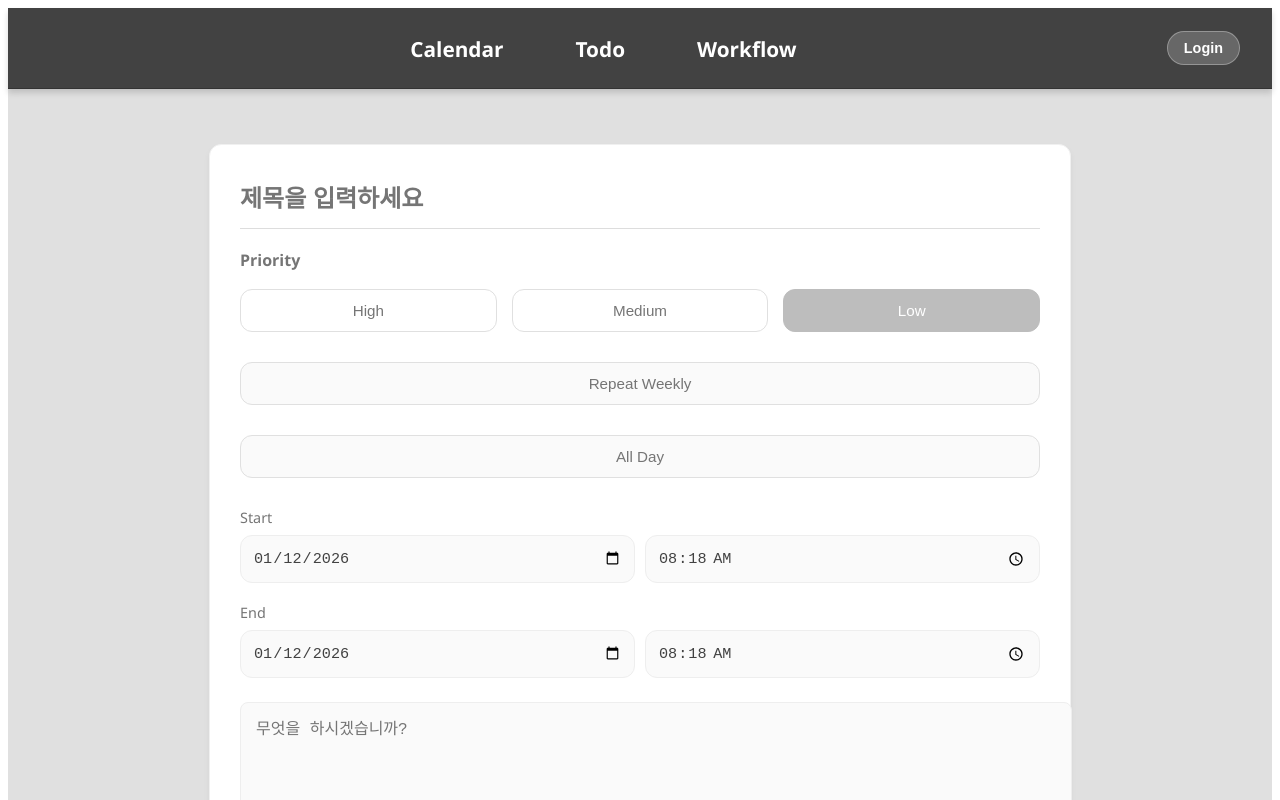
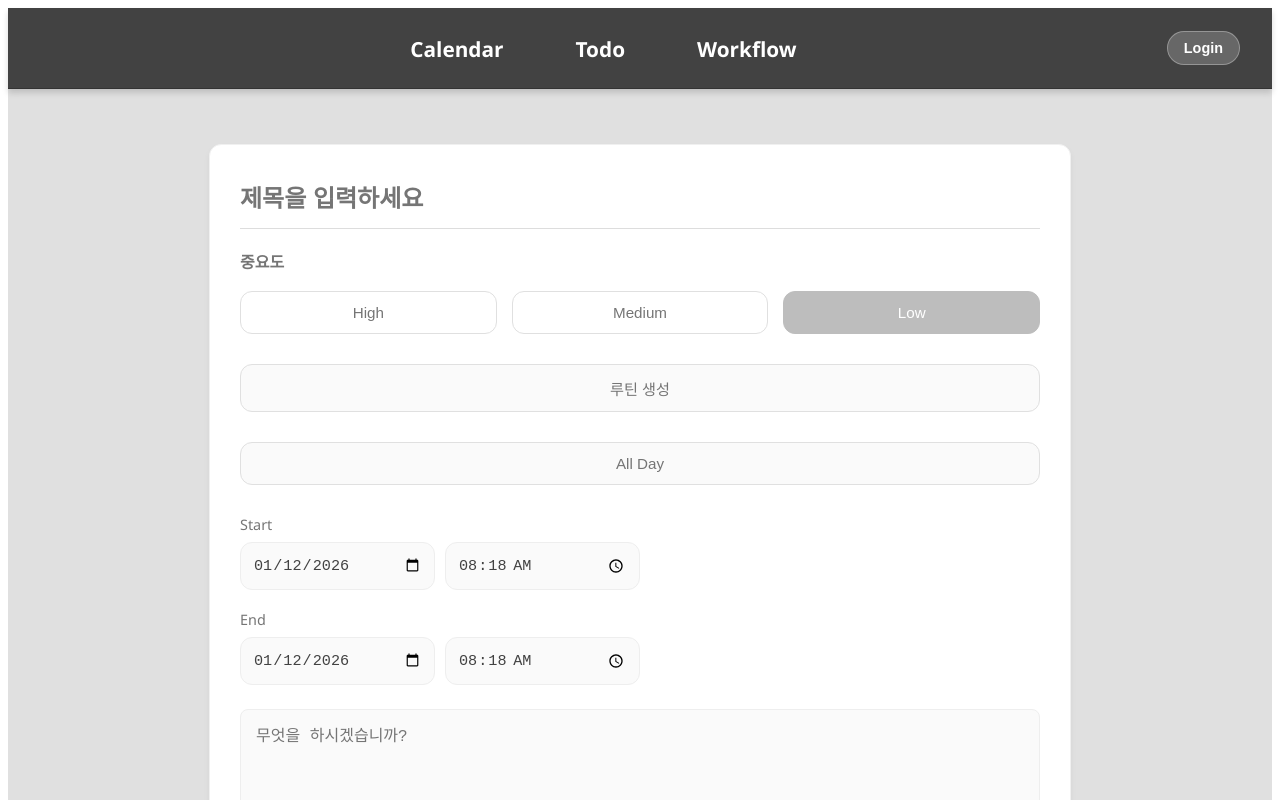
Before and after one commit to 20250918-beyond-SW-Camp-21th/beyond-SW-21th-four-3team, a Vue app in the folder todo-dodo-frontend/: page /todo/write in a window 1280 px wide. Shown: the top 800 px of the page. Built offline with nearby package versions, Linux system fonts and the light colour scheme.

Commit message:
[fix] #14 프론트엔드 Todo 생성페이지 수정
- 가독성이 안좋은 영어를 한글로 변경
- Start, End 날짜 시간 버튼 사이즈를 줄이고 버튼 클릭할 수 있는 크기를 넓힘
- textarea가 우측으로 오버사이즈되어 넘어가는 것을 수정

```diff
--- a/todo-dodo-frontend/src/feature/todo/styles/todoWriteView.css
+++ b/todo-dodo-frontend/src/feature/todo/styles/todoWriteView.css
@@ -203,6 +203,8 @@
 
 .input-content {
     width: 100%;
+    /* Fix overflow issue */
+    box-sizing: border-box;
     min-height: 300px;
     padding: 15px;
     border: 1px solid #eee;
@@ -333,8 +335,28 @@
 .split-inputs {
     display: flex;
     gap: 10px;
+    width: 50%;
+    /* Reduced width as requested */
 }
 
 .split-inputs .input-date {
     flex: 1;
 }
+
+/* ... */
+
+.input-date {
+    padding: 12px;
+    border: 1px solid #eee;
+    border-radius: 12px;
+    color: #424242;
+    font-size: 0.95rem;
+    outline: none;
+    background-color: #fafafa;
+    width: 100%;
+    /* Fill container */
+    box-sizing: border-box;
+    /* Handle padding correctly */
+    cursor: pointer;
+    /* Make it feel like a button */
+}
--- a/todo-dodo-frontend/src/feature/todo/views/TodoWriteView.vue
+++ b/todo-dodo-frontend/src/feature/todo/views/TodoWriteView.vue
@@ -120,7 +120,7 @@ const handleCancel = () => {
             <div class="form-group settings-group">
             <!-- Left Column: Priority -->
             <div class="settings-col priority-col">
-                <label class="section-label">Priority</label>
+                <label class="section-label">중요도</label>
                 <div class="priority-selector vertical">
                     <button
                         class="priority-btn high"
@@ -147,7 +147,7 @@ const handleCancel = () => {
                     :class="{ active: isRepeat }"
                     @click="isRepeat = !isRepeat"
                 >
-                    Repeat Weekly
+                    루틴 생성
                 </button>
 
                 <div v-if="isRepeat" class="repeat-options">
@@ -164,7 +164,7 @@ const handleCancel = () => {
                     </div>
                     <div class="datetime-row">
                         <label>Until</label>
-                        <input v-model="repeatUntil" type="date" class="input-date" />
+                        <input v-model="repeatUntil" @click="$event.target.showPicker()" type="date" class="input-date" />
                     </div>
                 </div>
             </div>
@@ -184,15 +184,15 @@ const handleCancel = () => {
                     <div class="datetime-row">
                         <label>Start</label>
                         <div class="split-inputs">
-                            <input v-model="startDate" type="date" class="input-date" :disabled="allday" />
-                            <input v-model="startTime" type="time" class="input-date" :disabled="allday" />
+                            <input v-model="startDate" @click="$event.target.showPicker()" type="date" class="input-date" :disabled="allday" />
+                            <input v-model="startTime" @click="$event.target.showPicker()" type="time" class="input-date" :disabled="allday" />
                         </div>
                     </div>
                     <div class="datetime-row">
                         <label>End</label>
                         <div class="split-inputs">
-                            <input v-if="!isRepeat" v-model="endDate" type="date" class="input-date" :disabled="allday" />
-                            <input v-model="endTime" type="time" class="input-date" :disabled="allday" />
+                            <input v-if="!isRepeat" v-model="endDate" @click="$event.target.showPicker()" type="date" class="input-date" :disabled="allday" />
+                            <input v-model="endTime" @click="$event.target.showPicker()" type="time" class="input-date" :disabled="allday" />
                         </div>
                     </div>
                 </div>
```
